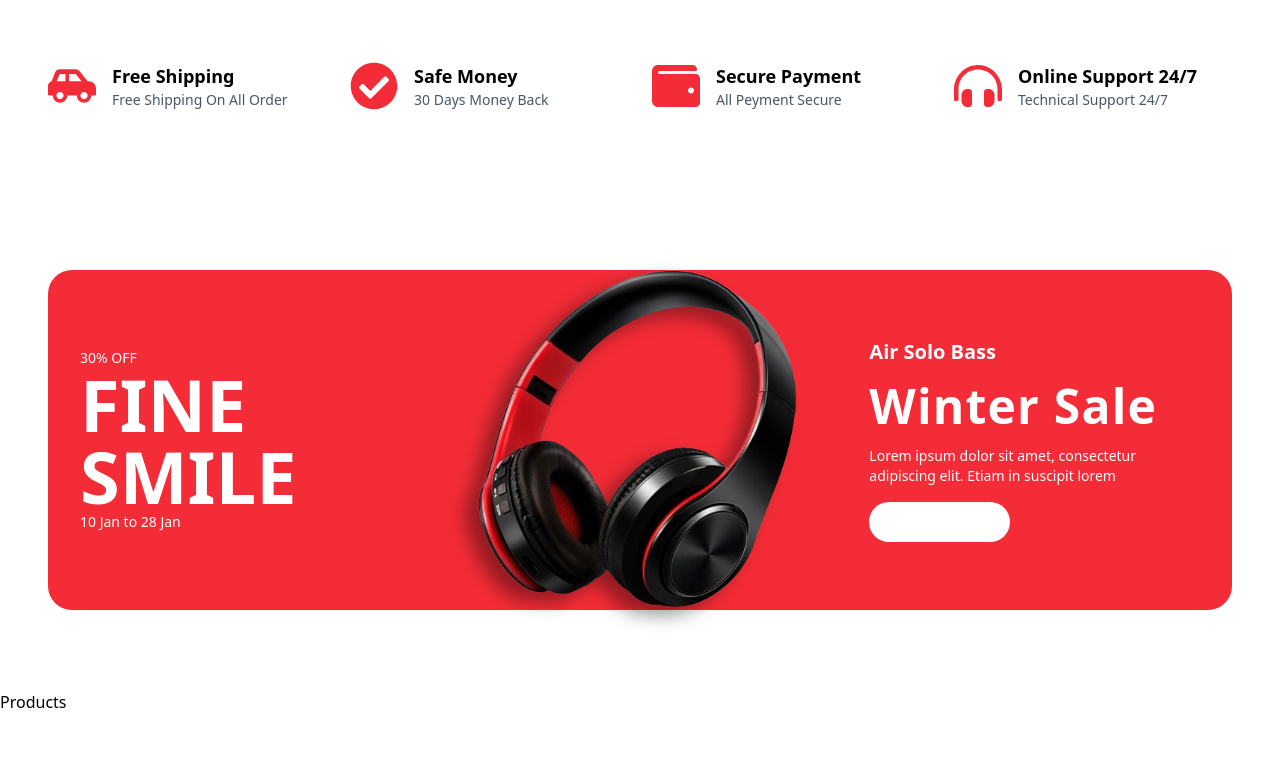
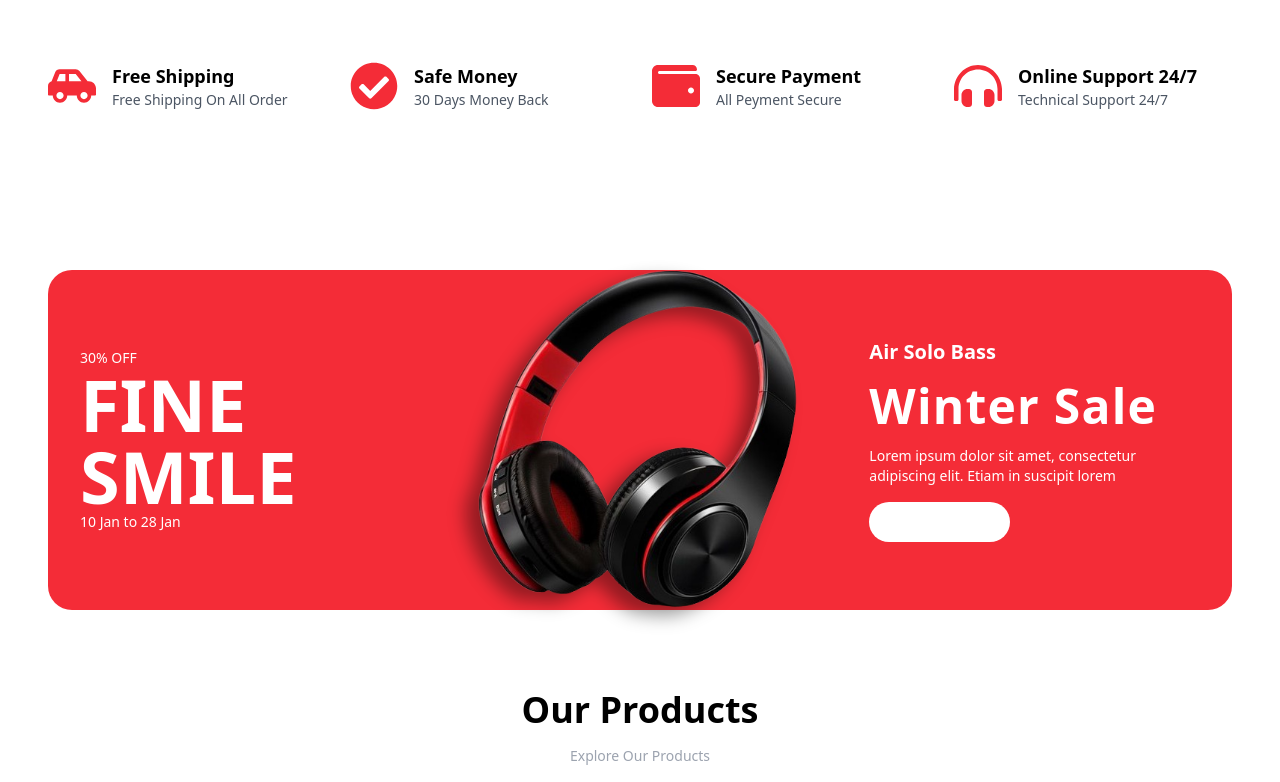
Before and after one commit to Zahra-ellioun/ecommerce-site, a React (Vite) app: page / in a window 1280 px wide. Shown: the part 1430-2212 px from the top of the page. Before the commit the page ends 2144 px from the top, so only its background shows below. Built offline with nearby package versions, Linux system fonts and the light colour scheme.

Commit message:
make Heading component

```diff
--- a/src/components/Products/Products.jsx
+++ b/src/components/Products/Products.jsx
@@ -1,7 +1,15 @@
 import React from "react";
+import { Heading } from "../index";
 
 const Products = () => {
-  return <div>Products</div>;
+  return (
+    <div className=" pb-4">
+      <div className="container">
+        <Heading title={"our products"} subtitle={"explore our products"} />
+        <div className="grid grid-cols-1 sm:grid-cols-2 md:grid-cols-4"></div>
+      </div>
+    </div>
+  );
 };
 
 export default Products;
--- /dev/null
+++ b/src/components/Shared/Heading.jsx
@@ -0,0 +1,13 @@
+import React from "react";
+
+const Heading = ({ title, subtitle }) => {
+  return (
+    <>
+      <h1 className="capitalize font-bold text-4xl text-center mb-4">
+        {title}
+      </h1>
+      <p className="capitalize text-gray-400 text-center text-sm">{subtitle}</p>
+    </>
+  );
+};
+export default Heading;
--- a/src/components/index.jsx
+++ b/src/components/index.jsx
@@ -1,8 +1,9 @@
 export { default as Navbar } from "./Navbar/Navbar";
 export { default as DarkMode } from "./Navbar/DarkMode";
 export { default as Hero } from "./Hero/Hero";
-export { default as Button } from "./Shared/Button";
 export { default as Category } from "./Category/Category";
 export { default as Services } from "./Services/Services";
 export { default as Banner } from "./Banner/Banner";
 export { default as Products } from "./Products/Products";
+export { default as Button } from "./Shared/Button";
+export { default as Heading } from "./Shared/Heading";
```
